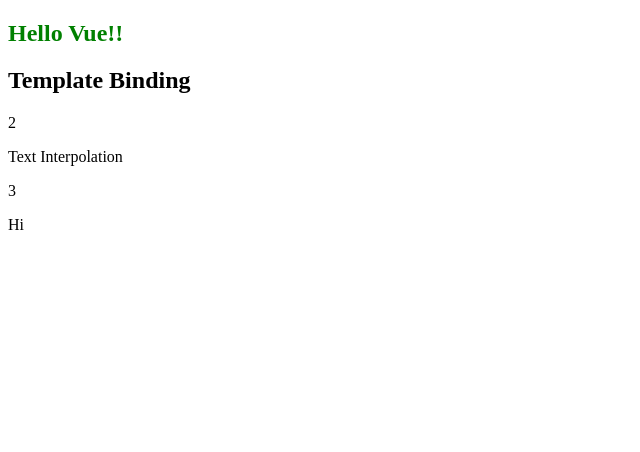
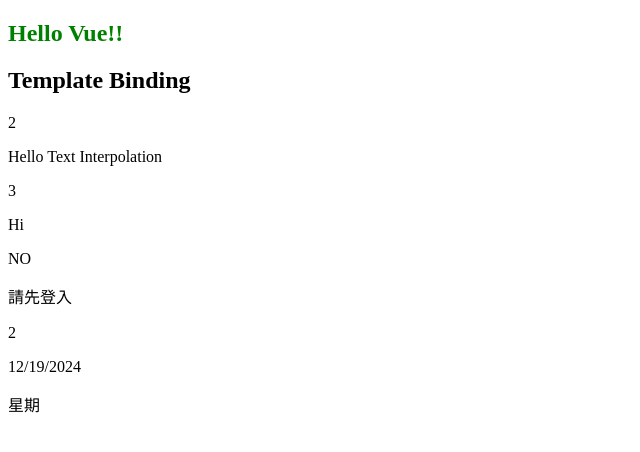
Before and after one commit to HsiaoHungWang/vue-app2024, a Vue app: page / in a window 1280 px wide. Shown: the top 452 px of the page, without its empty margins (0-640 px from the left). Built offline with nearby package versions, Linux system fonts and the light colour scheme.

Commit message:
Text Interpolation 插值不能使用流程控制：if…else…、switch、try…catch… 迭代：for、for…of…、while 變數宣告：var、const、let 建立函式：function

```diff
--- a/src/components/BindingComponent.vue
+++ b/src/components/BindingComponent.vue
@@ -2,10 +2,14 @@
 import { ref } from 'vue';
 
     const message = ref("Text Interpolation")
-
+    const isLogin = ref(false)
+    const i = 1
     const sayHi = ()=>{
         return "Hi"
     }
+
+    const week = ref(["日", "一", "二", "三", "四", "五", "六"])
+    console.log(new Date().getDay())
 </script>
 
 <template>
@@ -13,9 +17,23 @@
 <h2>Template Binding</h2>
     <!--{{ Text Interpolation 插值 表達式 Expression  }}  -->
      <p>{{ 2 }}</p>
-     <p>{{ message }}</p>
+     <p>{{ `Hello ${message}`  }}</p>
      <p>{{ 1 + 2 }}</p>
      <p>{{ sayHi() }}</p>
+     <p>{{ false ? "YES" : "NO" }}</p>
+     <p>{{ isLogin ? "登入帳號" : "請先登入" }}</p>
+
+     <!--錯誤寫法，須改用三元運算子-->
+     <!-- {{ if (true) { return 'Hello' } }} -->
+       <!--錯誤寫法，不能做變數需告 -->
+     <!--{{ let name = "Jack"  }}-->
+{{i+1}}
+
+     <p>{{ new Date().toLocaleDateString()  }}</p>
+
+     <div>星期{{      }}</div>
+
+
     </div>
 </template>
 
```
